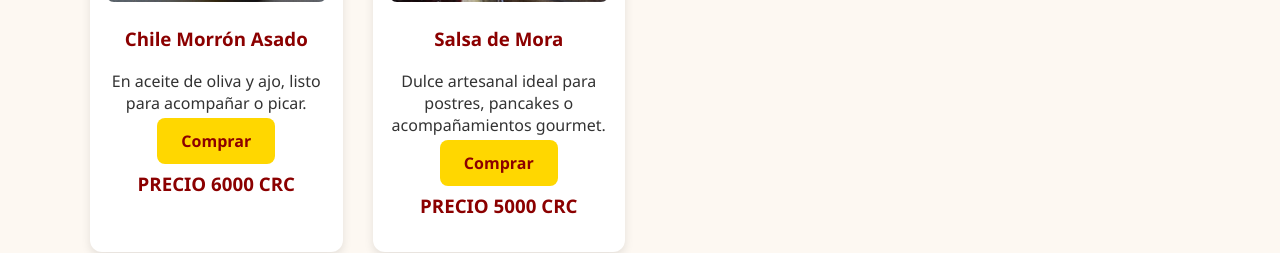
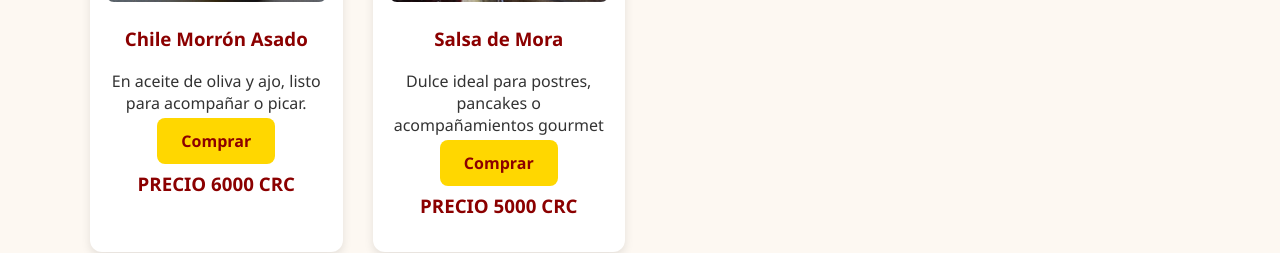
Before and after one commit to whitehatghost/Carlouisnet, a plain HTML site: page productos.html in a window 1280 px wide. Shown: the part 1748-2001 px from the top of the page. Drawn offline with Linux system fonts and the light colour scheme.

Commit message:
Update productos.html

```diff
--- a/productos.html
+++ b/productos.html
@@ -101,7 +101,7 @@
     <div class="producto">
     <img src="assets/salsa-mora.jpg" alt="Salsa de mora" />
     <h3>Salsa de Mora</h3>
-    <p>Dulce artesanal ideal para postres, pancakes o acompañamientos gourmet.</p>
+    <p>Dulce ideal para postres, pancakes o acompañamientos gourmet</p>
     <a href="https://wa.me/50683908105" class="btn">Comprar</a>
     <h3>PRECIO 5000 CRC</h3>
   </div>
```
